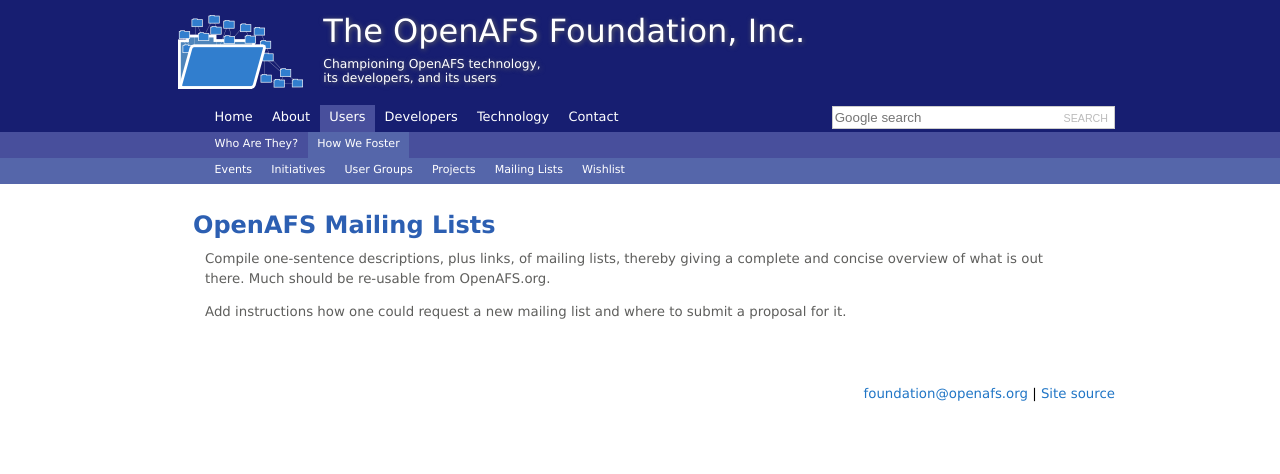
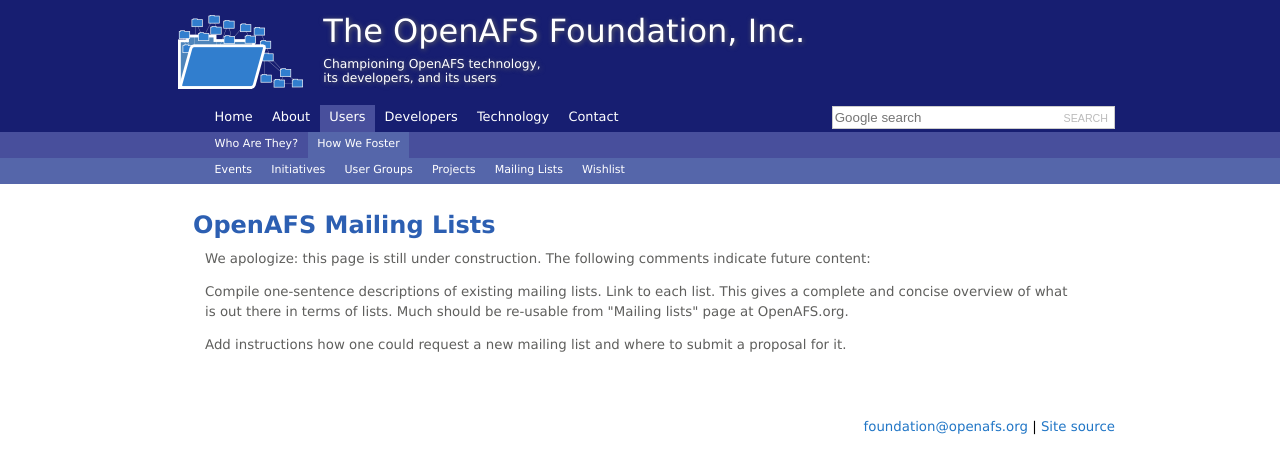
Before and after one commit to openafsfoundation/openafsfoundation.org, a Jekyll site: the page built from users/lists/index.md, in a window 1280 px wide. Shown: the top 474 px of the page. Built offline with Jekyll 4.4.1, drawn with Linux system fonts in a browser that asks for light colours.

Commit message:
/users/lists
Construction comment added.
Edited description notes.

```diff
--- a/users/lists/index.md
+++ b/users/lists/index.md
@@ -5,6 +5,8 @@
 
 ## OpenAFS Mailing Lists ##
 
-Compile one-sentence descriptions, plus links, of mailing lists, thereby giving a complete and concise overview of what is out there.  Much should be re-usable from OpenAFS.org.
+We apologize: this page is still under construction.  The following comments indicate future content:
+
+Compile one-sentence descriptions of existing mailing lists.  Link to each list. This gives a complete and concise overview of what is out there in terms of lists.  Much should be re-usable from "Mailing lists" page at OpenAFS.org.
 
 Add instructions how one could request a new mailing list and where to submit a proposal for it.
```
